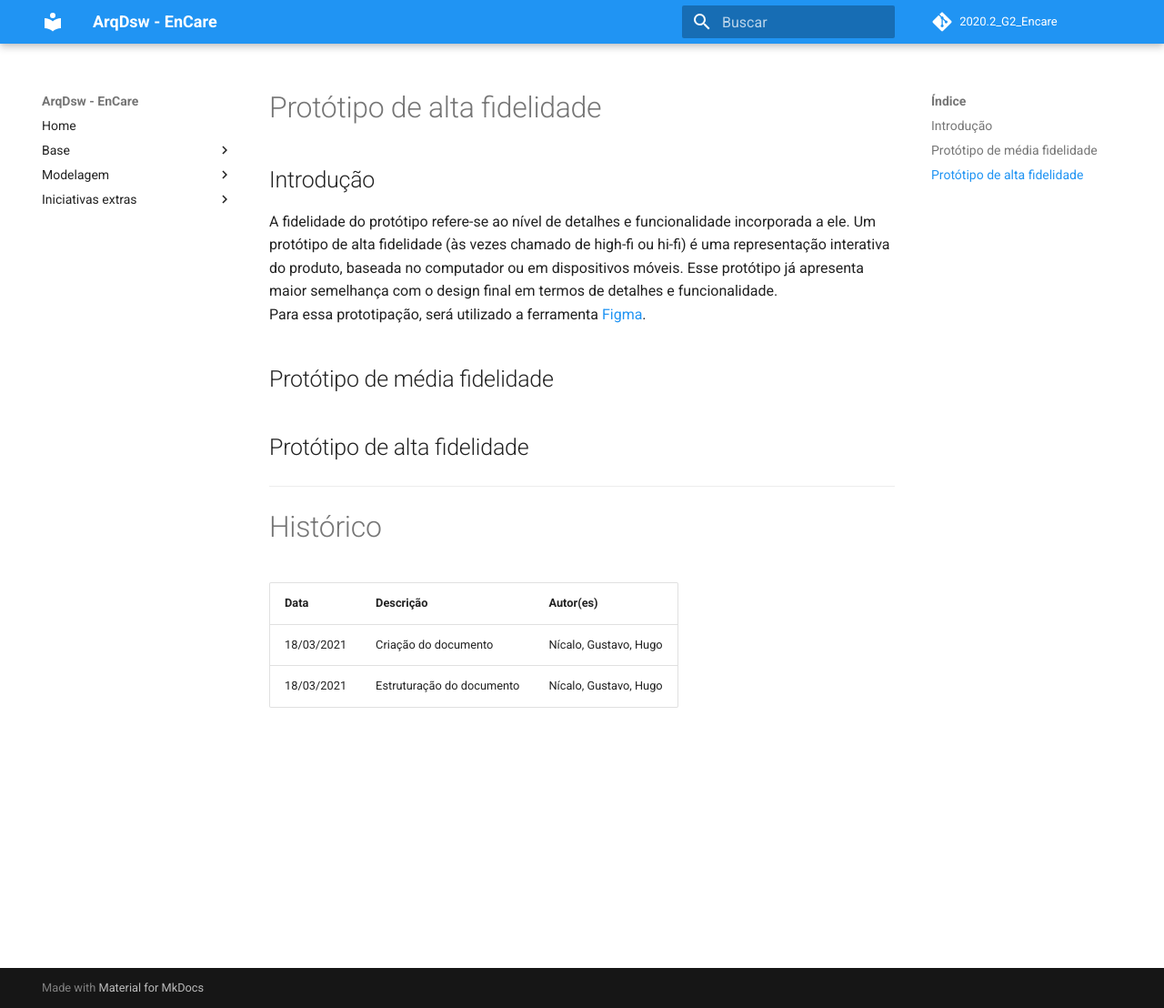
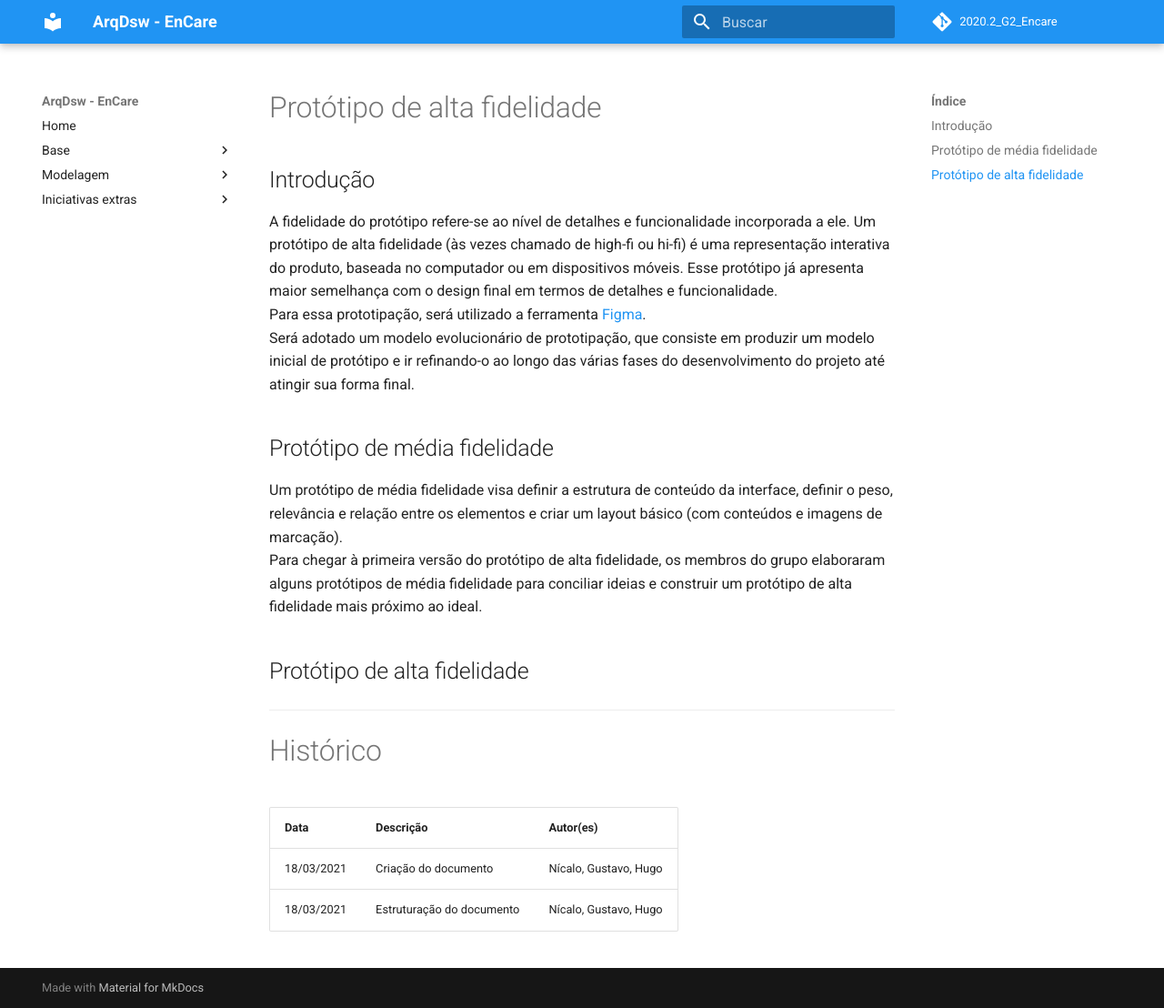
Before and after one commit to UnBArqDsw2020-2/2020.2_G2_Encare, an MkDocs documentation site: the page built from docs/Padroes/prototipo_alta.md, in a window 1280 px wide and 1108 px high. Shown: the whole window at 91% size. Built offline with MkDocs 1.6.1 and Material for MkDocs 9.7.7, drawn with Linux system fonts in a browser that asks for light colours; comment, search, counter and statistics services are not loaded.

Commit message:
[#36] Complementacao da introducao
Co-authored-by: Hugo <hugoaraliveira@gmail.com>
Co-authored-by: Gustavo <gustavonr.13@gmail.com>

```diff
--- a/docs/Padroes/prototipo_alta.md
+++ b/docs/Padroes/prototipo_alta.md
@@ -2,9 +2,11 @@
 ## Introdução
 A fidelidade do protótipo refere-se ao nível de detalhes e funcionalidade incorporada a ele. Um protótipo de alta fidelidade (às vezes chamado de high-fi ou hi-fi) é uma representação interativa do produto, baseada no computador ou em dispositivos móveis. Esse protótipo já apresenta maior semelhança com o design final em termos de detalhes e funcionalidade.
 Para essa prototipação, será utilizado a ferramenta [Figma](https://www.figma.com/).
-
+Será adotado um modelo evolucionário de prototipação, que consiste em produzir um modelo inicial de protótipo e ir refinando-o ao longo das várias fases do desenvolvimento do projeto até atingir sua forma final.
 
 ## Protótipo de média fidelidade
+Um protótipo de média fidelidade visa definir a estrutura de conteúdo da interface, definir o peso, relevância e relação entre os elementos e criar um layout básico (com conteúdos e imagens de marcação).
+Para chegar à primeira versão do protótipo de alta fidelidade, os membros do grupo elaboraram alguns protótipos de média fidelidade para conciliar ideias e construir um protótipo de alta fidelidade mais próximo ao ideal.
 
 ## Protótipo de alta fidelidade
 
```
